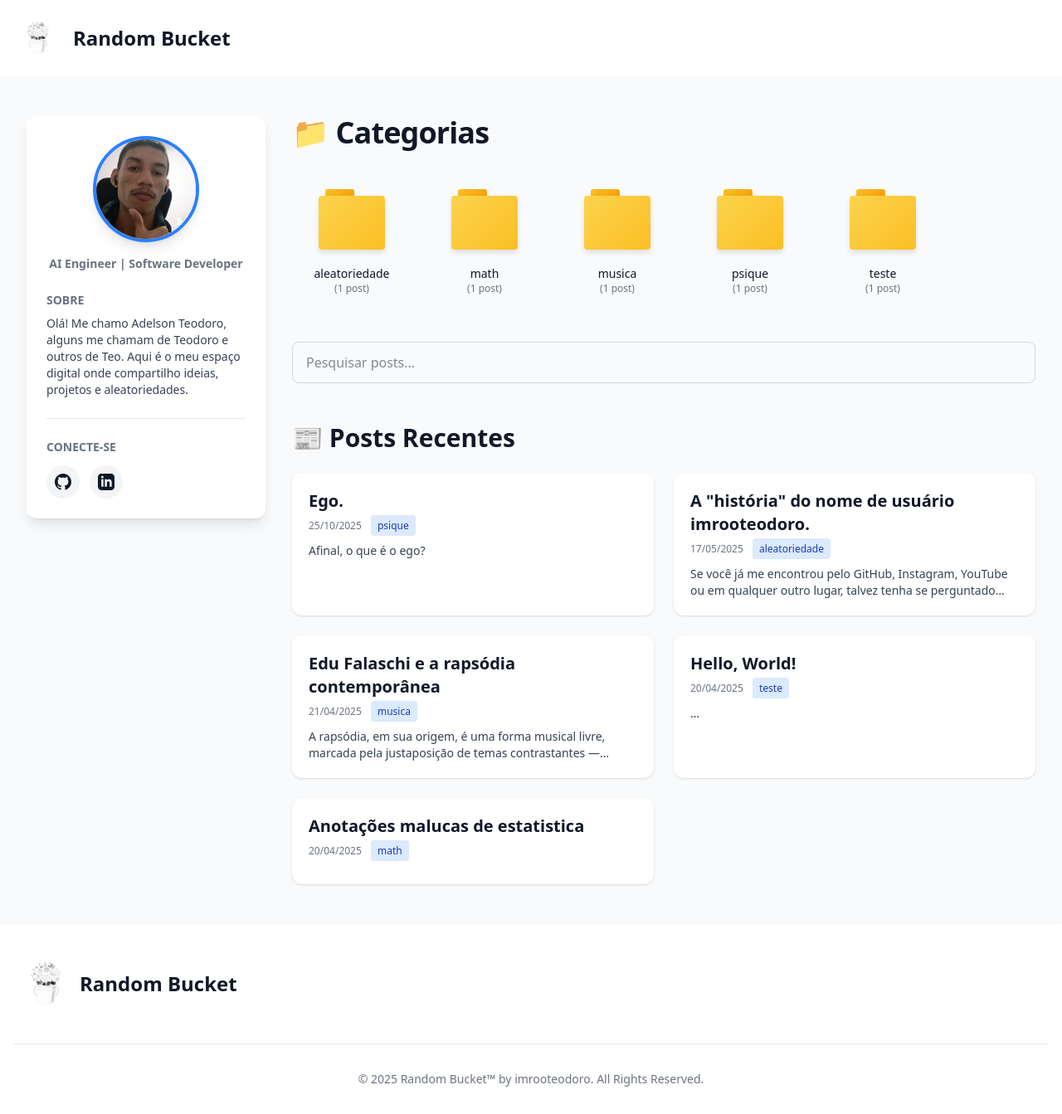
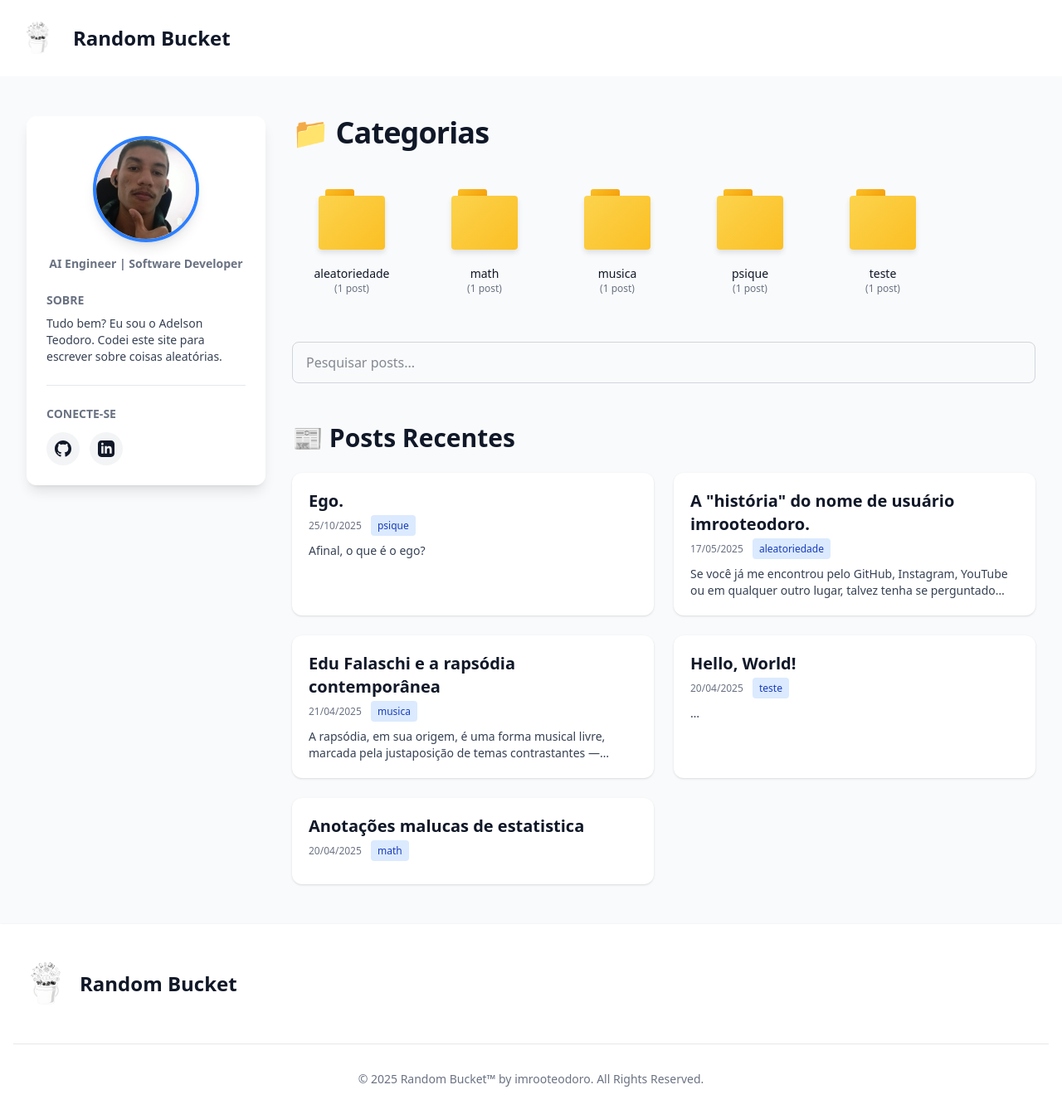
Before and after one commit to imrooteodoro/imrooteodoro.ai, a Jekyll site: the page built from index.markdown, in a window 1280 px wide and 1343 px high. Shown: the whole window at 83% size. Built offline with Jekyll 4.4.1, drawn with Linux system fonts in a browser that asks for light colours; nearby versions of some CDN libraries.

Commit message:
feat: altera mensagem de boas vindas

```diff
--- a/_layouts/home.html
+++ b/_layouts/home.html
@@ -69,8 +69,7 @@
           <div class="mb-6 pb-6 border-b border-gray-200 dark:border-gray-700">
             <h4 class="text-sm font-semibold text-gray-500 dark:text-gray-400 uppercase mb-2">Sobre</h4>
             <p class="text-sm text-gray-700 dark:text-gray-300">
-              Olá! Me chamo Adelson Teodoro, alguns me chamam de Teodoro e outros de Teo.
-              Aqui é o meu espaço digital onde compartilho ideias, projetos e aleatoriedades.
+              Tudo bem? Eu sou o Adelson Teodoro. Codei este site para escrever sobre coisas aleatórias.
             </p>
           </div>
 
```
